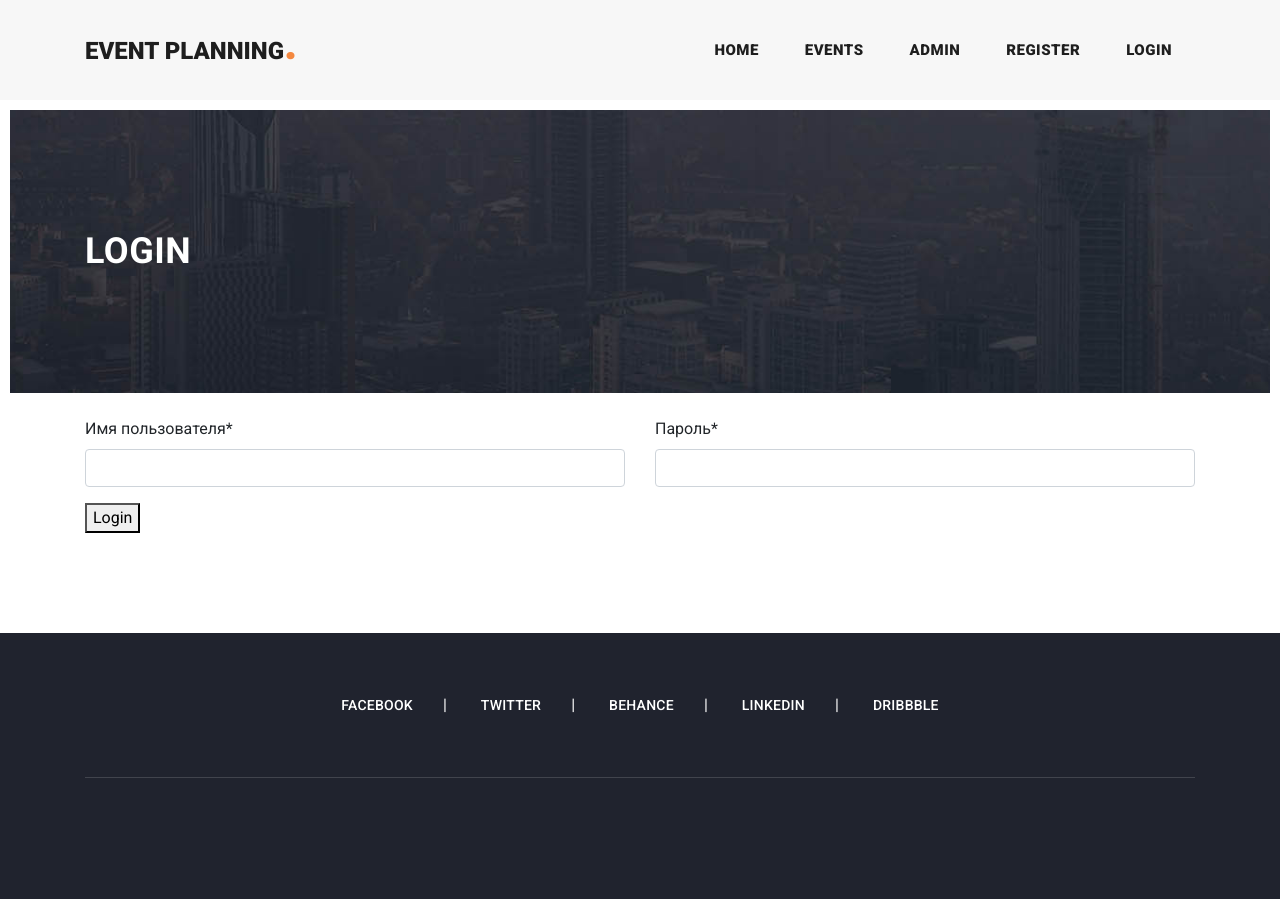
After one commit to maks232930/EventPlanning, a Django app: page /login/ in a window 1280 px wide. The commit adds this page. Run offline with Django 3.2, Linux system fonts and the light colour scheme; some libraries are stand-ins or nearby versions.

Commit message:
Register and login ready

```diff
--- a/blog/forms.py
+++ b/blog/forms.py
@@ -1,5 +1,8 @@
 from captcha.fields import CaptchaField
 from django import forms
+from django.contrib.auth.forms import UserCreationForm, AuthenticationForm
+from django.contrib.auth.models import User
+
 from .models import Ticket, Comment
 
 
@@ -27,3 +30,22 @@ class CommentForm(forms.ModelForm):
         widgets = {
             'event': forms.HiddenInput()
         }
+
+
+class UserRegisterForm(UserCreationForm):
+    email = forms.EmailField()
+    name = forms.CharField(max_length=15)
+    surname = forms.CharField(max_length=15)
+
+    class Meta:
+        model = User
+        fields = ('username', 'email', 'name', 'surname', 'password1', 'password2')
+
+        widgets = {
+            'username': forms.TextInput(attrs={'class': 'form-control'})
+        }
+
+
+class UserLoginForm(AuthenticationForm):
+    username = forms.CharField(label='Имя пользователя', widget=forms.TextInput(attrs={'class': 'form-control'}))
+    password = forms.CharField(label='Пароль', widget=forms.PasswordInput(attrs={'class': 'form-control'}))
--- /dev/null
+++ b/blog/templates/blog/login.html
@@ -0,0 +1,47 @@
+{% extends "base.html" %}
+{% load crispy_forms_filters %}
+{% load crispy_forms_tags %}
+{% block banner %}
+    <div class="heading-page header-text">
+        <section class="page-heading">
+            <div class="container">
+                <div class="row">
+                    <div class="col-lg-12">
+                        <div class="text-content">
+                            <h2>Login</h2>
+                        </div>
+                    </div>
+                </div>
+            </div>
+        </section>
+    </div>
+{% endblock %}
+{% block content %}
+    <div class="container mt-lg-4">
+        <div class="col-lg-15 center-block">
+            <div class="sidebar-item submit-comment">
+                <div class="content">
+                    <form action="" method="post">
+                        {% csrf_token %}
+                        <div class="row">
+                            <div class="col-md-6 col-sm-12">
+                                {{ form.username|as_crispy_field }}
+                            </div>
+                            <div class="col-md-6 col-sm-12">
+                                {{ form.password|as_crispy_field }}
+                            </div>
+                            <div class="col-lg-12">
+                                <button type="submit" id="form-submit" class="main-button">
+                                    Login
+                                </button>
+                            </div>
+                        </div>
+                    </form>
+                    <div class="errorlist">
+                        {{ form.errors }}
+                    </div>
+                </div>
+            </div>
+        </div>
+    </div>
+{% endblock %}
--- a/blog/templates/blog/post_detail.html
+++ b/blog/templates/blog/post_detail.html
@@ -99,7 +99,7 @@
                                         <div class="sidebar-heading">
                                             <h2>Get a ticket</h2>
                                         </div>
-                                        <div class="content">
+                                            <div class="content">
                                             <form id="comment" action="{{ post.get_absolute_url }}" method="post">
                                                 {% csrf_token %}
                                                 <div class="row">
--- a/blog/urls.py
+++ b/blog/urls.py
@@ -1,12 +1,15 @@
 from django.urls import path
 
-from .views import *
+from . import views
 
 urlpatterns = [
-    path('', HomeListView.as_view(), name='home'),
-    path('events/', AllPostsListView.as_view(), name='all_posts'),
-    path('event/<str:slug>/', view_news, name='post_detail'),
-    path('category/<str:slug>/', PostsByCategory.as_view(), name='category'),
-    path('tag/<str:slug>/', PostsByTag.as_view(), name='tag'),
-    path('search/', Search.as_view(), name='search'),
+    path('', views.HomeListView.as_view(), name='home'),
+    path('events/', views.AllPostsListView.as_view(), name='all_posts'),
+    path('register/', views.register, name='register'),
+    path('login/', views.user_login, name='user_login'),
+    path('logout/', views.user_logout, name='logout'),
+    path('event/<str:slug>/', views.view_news, name='post_detail'),
+    path('category/<str:slug>/', views.PostsByCategory.as_view(), name='category'),
+    path('tag/<str:slug>/', views.PostsByTag.as_view(), name='tag'),
+    path('search/', views.Search.as_view(), name='search'),
 ]
--- a/blog/views.py
+++ b/blog/views.py
@@ -1,10 +1,10 @@
 import datetime
-
+from django.contrib.auth import login, logout
 from django.db.models import F
 from django.utils import timezone
 from django.shortcuts import render, get_object_or_404, redirect
 from django.views.generic import ListView
-from .forms import TicketForm, CommentForm
+from .forms import TicketForm, CommentForm, UserRegisterForm, UserLoginForm
 from .models import *
 from django.contrib import messages
 
@@ -163,3 +163,40 @@ class Search(ListView):
             .select_related('category', 'author') \
             .prefetch_related('tags')
         return object_list
+
+
+def register(request):
+    if request.user.is_authenticated:
+        return redirect('home')
+    if request.method == 'POST':
+        form = UserRegisterForm(request.POST)
+
+        if form.is_valid():
+            user = form.save()
+            login(request, user)
+            return redirect('home')
+    else:
+        form = UserRegisterForm()
+
+    return render(request, 'blog/register.html', {'form': form})
+
+
+def user_login(request):
+    if request.user.is_authenticated:
+        return redirect('home')
+    if request.method == 'POST':
+        form = UserLoginForm(request.POST)
+
+        if form.is_valid():
+            user = form.get_user()
+            login(request, user)
+            return redirect('home')
+    else:
+        form = UserLoginForm()
+
+    return render(request, 'blog/login.html', {'form': form})
+
+
+def user_logout(request):
+    logout(request)
+    return redirect('home')
--- a/templates/inc/_header.html
+++ b/templates/inc/_header.html
@@ -17,9 +17,28 @@
                         <a class="nav-link {% if request.path == '/posts/' %}active{% endif %}"
                            href="{% url 'all_posts' %}">Events</a>
                     </li>
-                    <li class="nav-item">
-                        <a class="nav-link" href="/admin/">Admin</a>
-                    </li>
+
+                    {% if request.user.is_authenticated %}
+                        <li class="nav-item">
+                            <a class="nav-link" href="/logout/">Profile</a>
+                        </li>
+
+                        <li class="nav-item">
+                            <a class="nav-link" href="/logout/">Logout</a>
+                        </li>
+
+                    {% else %}
+                        <li class="nav-item">
+                            <a class="nav-link" href="/admin/">Admin</a>
+                        </li>
+                        <li class="nav-item">
+                            <a class="nav-link" href="/register/">Register</a>
+                        </li>
+                        <li class="nav-item">
+                            <a class="nav-link" href="/login/">Login</a>
+                        </li>
+                    {% endif %}
+
                 </ul>
             </div>
         </div>
```
Also changed, not shown: blog/templates/blog/register.html (added, +60 -0 lines).
